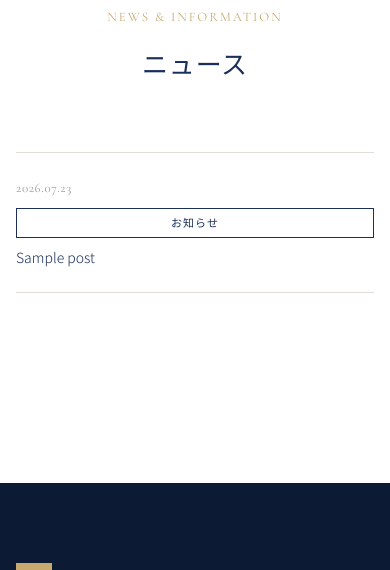
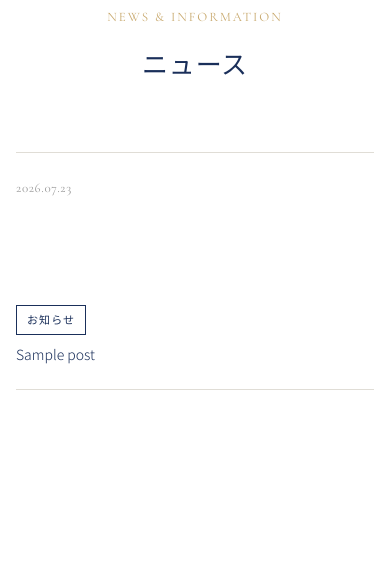
Before and after one commit to yuiiri1206-create/reinoa-corporate-site, a WordPress theme: template reinoa-theme/index.php in a window 390 px wide. Shown: the part 64-634 px from the top of the page. Run offline with PHP 8.4 and a stand-in for WordPress, Linux system fonts and the light colour scheme; the site name, menu and one post (Sample post) are stand-ins, and other content is empty; some libraries are stand-ins or nearby versions.

Commit message:
ニュース一覧レイアウトをflexboxに変更し重なりを根本修正
grid(120px auto 1fr)ではブラウザのauto列幅計算が不安定で
カテゴリタグとタイトルが重なる問題が残ったため、flexboxに変更。
- .news-item: display:flex に変更
- .news-item__date: flex:0 0 120px で幅固定
- .news-item__category: flex-shrink:0 で縮まないよう設定
- .news-item__title: flex:1; min-width:0 で残りスペースを確保
- モバイル: flex-direction:column で縦積みに変更

Co-Authored-By: Claude Sonnet 4.6 <noreply@anthropic.com>
Claude-Session: https://claude.ai/code/session_016eeVhwPwQrrnDEpzawQYSx

```diff
--- a/reinoa-theme/style.css
+++ b/reinoa-theme/style.css
@@ -976,10 +976,9 @@ p:last-child {
 }
 
 .news-item {
-  display: grid;
-  grid-template-columns: 120px auto 1fr;
+  display: flex;
+  align-items: center;
   gap: 24px;
-  align-items: center;
   padding: 24px 0;
   border-bottom: 1px solid var(--color-border);
   transition: all var(--transition);
@@ -993,6 +992,7 @@ p:last-child {
 }
 
 .news-item__date {
+  flex: 0 0 120px;
   font-family: var(--font-en);
   font-size: 13px;
   color: var(--color-text-muted);
@@ -1001,17 +1001,18 @@ p:last-child {
 }
 
 .news-item__category {
-  display: inline-block;
+  flex-shrink: 0;
   font-size: 11px;
   letter-spacing: 0.1em;
   padding: 4px 10px;
   border: 1px solid var(--color-primary);
   color: var(--color-primary);
-  text-align: center;
   white-space: nowrap;
 }
 
 .news-item__title {
+  flex: 1;
+  min-width: 0;
   font-size: 14px;
   color: var(--color-text);
   line-height: 1.6;
@@ -1694,7 +1695,8 @@ section[id] {
   }
 
   .news-item {
-    grid-template-columns: 1fr;
+    flex-direction: column;
+    align-items: flex-start;
     gap: 8px;
   }
 
```
